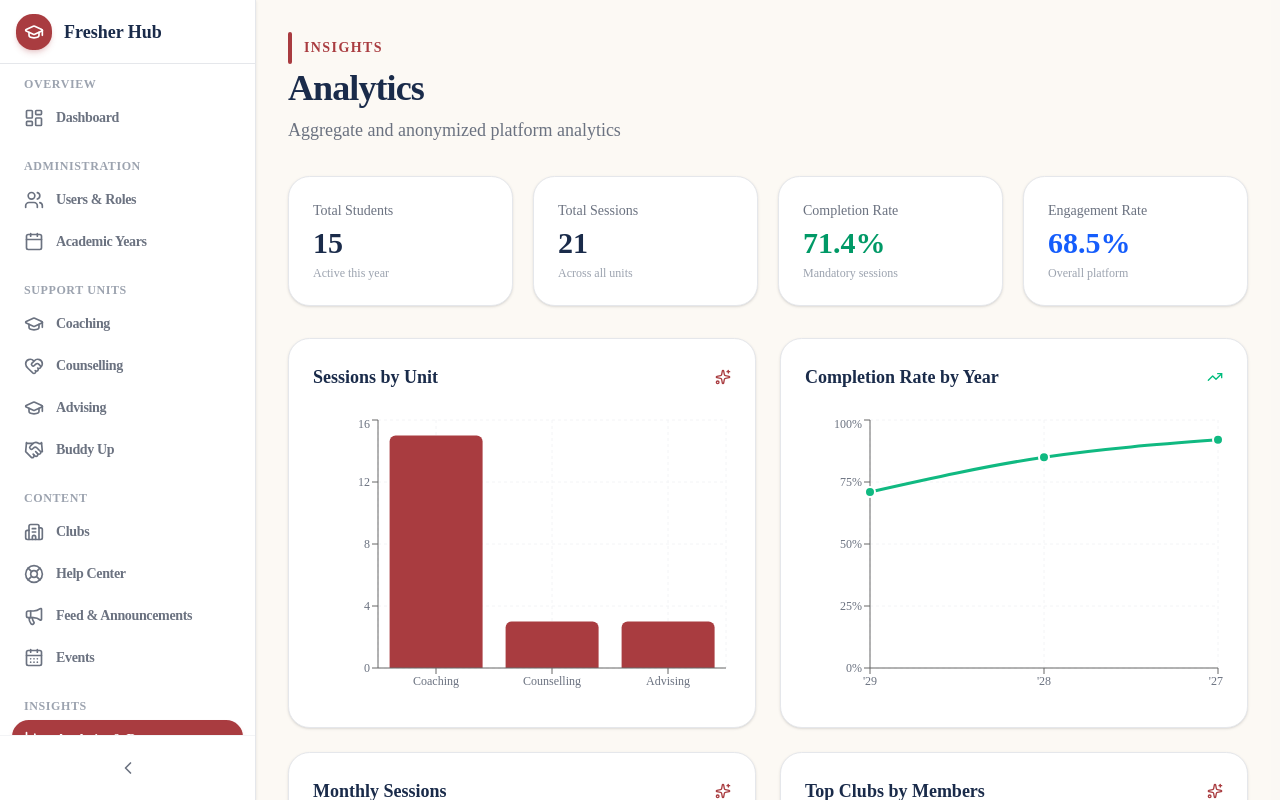
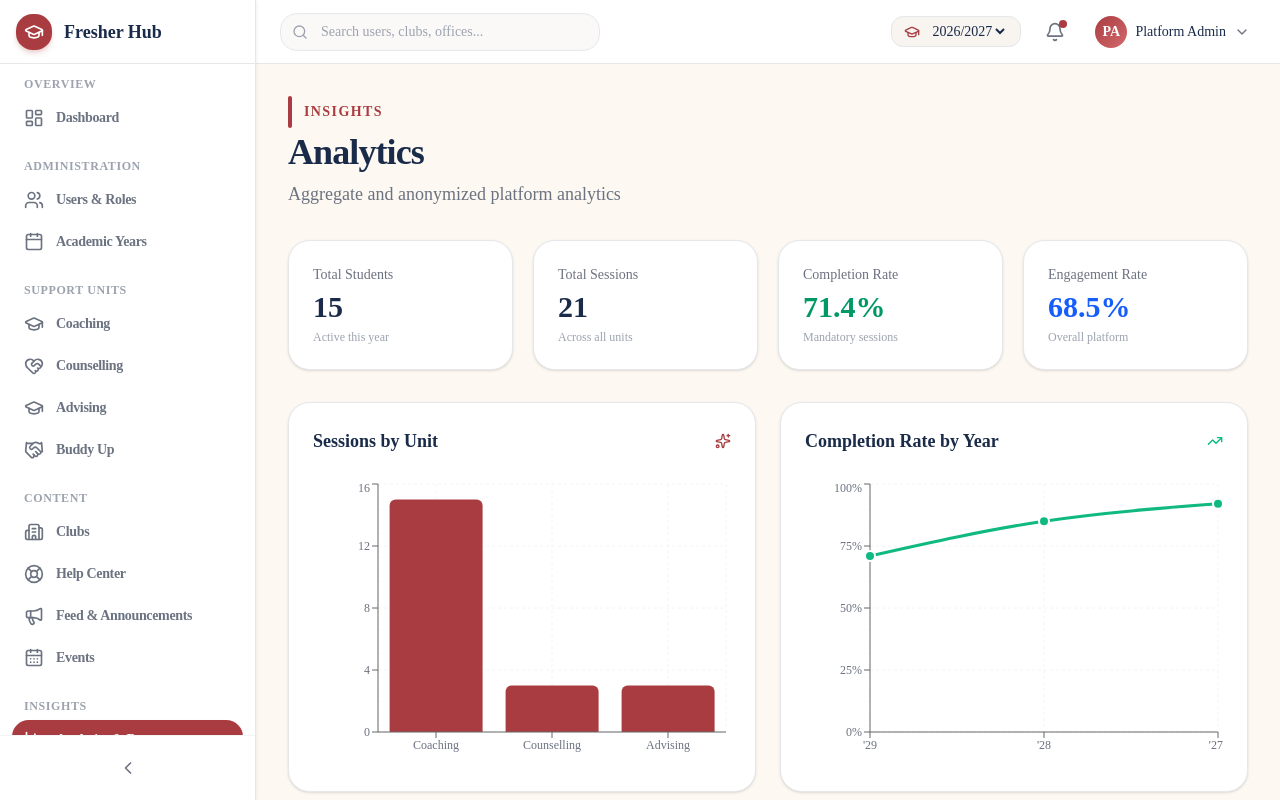
Before and after one commit to adoumouangnamouemmanuel/freshers_hub, a Next.js app in the folder apps/web/: page /dashboard/analytics in a window 1280 px wide. Shown: the top 800 px of the page. Built offline with nearby package versions, Linux system fonts and the light colour scheme.

Commit message:
feat: main layout updated

```diff
--- a/apps/web/app/dashboard/layout.tsx
+++ b/apps/web/app/dashboard/layout.tsx
@@ -1,13 +1,17 @@
 import Sidebar from "@/components/layout/sidebar";
+import Topbar from "@/components/layout/topbar";
 import type { ReactNode } from "react";
 
 export default function DashboardLayout({ children }: { children: ReactNode }) {
   return (
-    <div className="flex min-h-screen">
+    <div className="flex min-h-screen bg-[#f8f4ef]/30">
       <Sidebar />
-      <main className="flex-1 overflow-auto p-6 lg:p-8 bg-muted/30">
-        {children}
-      </main>
+      <div className="flex-1 flex flex-col min-w-0">
+        <Topbar />
+        <main className="flex-1 overflow-auto p-6 lg:p-8">
+          {children}
+        </main>
+      </div>
     </div>
   );
 }
```
